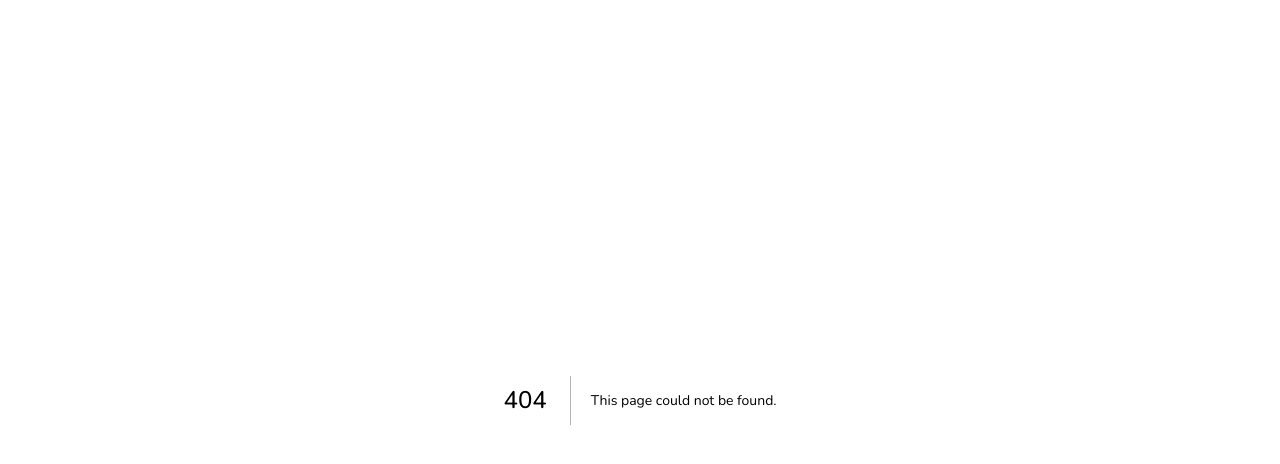
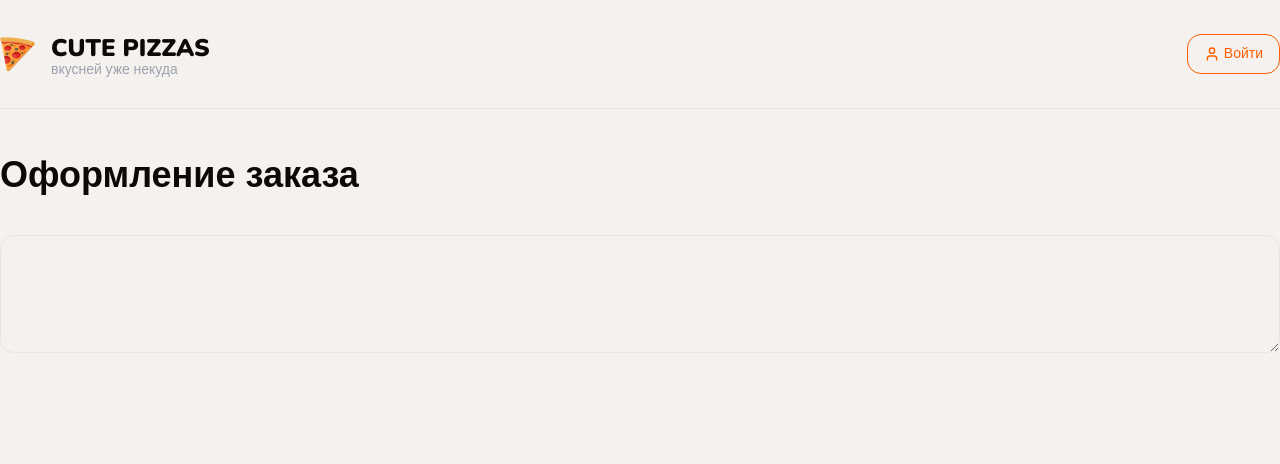
Before and after one commit to alexhetley6107/cute-pizzas, a Next.js app: page /checkout in a window 1280 px wide. Before the commit this address had no page. Shown: the top 464 px of the page. Built offline with nearby package versions, Linux system fonts and the light colour scheme; no server answers.

Commit message:
feat: checkout page

```diff
--- /dev/null
+++ b/app/(checkout)/checkout/page.tsx
@@ -0,0 +1,14 @@
+'use client';
+
+import { Container, Title } from '@/shared/components/shared';
+import { Textarea } from '@/shared/components/ui';
+
+export default function CheckoutPage() {
+  return (
+    <Container className="mt-10">
+      <Title text="Оформление заказа" className="font-extrabold mb-8 text-[36px]" />
+
+      <Textarea rows={5} />
+    </Container>
+  );
+}
--- /dev/null
+++ b/app/(checkout)/layout.tsx
@@ -0,0 +1,21 @@
+import { Container, Header } from '@/shared/components/shared';
+import { Metadata } from 'next';
+import { Suspense } from 'react';
+
+export const metadata: Metadata = {
+  title: 'Cute Pizzas | Корзина',
+  description: 'Generated by create next app',
+};
+
+export default function CheckoutLayout({ children }: { children: React.ReactNode }) {
+  return (
+    <main className="min-h-screen bg-[#F4F1EE]">
+      <Container>
+        <Suspense>
+          <Header hasSearch={false} hasCart={false} className="border-b-gray-200" />
+        </Suspense>
+        {children}
+      </Container>
+    </main>
+  );
+}
--- /dev/null
+++ b/shared/components/shared/checkout-item-details.tsx
@@ -0,0 +1,21 @@
+import { cn } from '@/shared/lib/utils';
+import React from 'react';
+
+interface Props {
+  title?: React.ReactNode;
+  value?: React.ReactNode;
+  className?: string;
+}
+
+export const CheckoutItemDetails: React.FC<Props> = ({ title, value, className }) => {
+  return (
+    <div className={cn('flex my-4', className)}>
+      <span className="flex flex-1 text-lg text-neutral-500">
+        {title}
+        <div className="flex-1 border-b border-dashed border-b-neutral-200 relative -top-1 mx-2" />
+      </span>
+
+      <span className="font-bold text-lg">{value}</span>
+    </div>
+  );
+};
--- /dev/null
+++ b/shared/components/shared/checkout-item.tsx
@@ -0,0 +1,51 @@
+'use client';
+
+import React from 'react';
+import { cn } from '@/shared/lib/utils';
+import { X } from 'lucide-react';
+import { CartItemProps } from './cart-item-details/cart-item-details.types';
+import * as CartItemDetails from './cart-item-details';
+
+interface Props extends CartItemProps {
+  onClickCountButton?: (type: 'plus' | 'minus') => void;
+  onClickRemove?: () => void;
+  className?: string;
+}
+
+export const CheckoutItem: React.FC<Props> = ({
+  name,
+  price,
+  imageUrl,
+  quantity,
+  details,
+  className,
+  disabled,
+  onClickCountButton,
+  onClickRemove,
+}) => {
+  return (
+    <div
+      className={cn(
+        'flex items-center justify-between',
+        {
+          'opacity-50 pointer-events-none': disabled,
+        },
+        className
+      )}
+    >
+      <div className="flex items-center gap-5 flex-1">
+        <CartItemDetails.Image src={imageUrl} />
+        <CartItemDetails.Info name={name} details={details} />
+      </div>
+
+      <CartItemDetails.Price value={price} />
+
+      <div className="flex items-center gap-5 ml-20">
+        <CartItemDetails.CountButton onClick={onClickCountButton} value={quantity} />
+        <button type="button" onClick={onClickRemove}>
+          <X className="text-gray-400 cursor-pointer hover:text-gray-600" size={20} />
+        </button>
+      </div>
+    </div>
+  );
+};
--- a/shared/components/shared/header.tsx
+++ b/shared/components/shared/header.tsx
@@ -10,10 +10,12 @@
 import { CartButton } from './cart-button';
 
 interface Props {
+  hasSearch?: boolean;
+  hasCart?: boolean;
   className?: string;
 }
 
-export const Header: React.FC<Props> = ({ className }) => {
+export const Header: React.FC<Props> = ({ hasSearch = true, hasCart = true, className }) => {
   return (
     <header className={cn('border-b border-gray-100', className)}>
       <Container className="flex items-center justify-between py-8">
@@ -27,9 +29,11 @@
           </div>
         </Link>
 
-        <div className="mx-10 flex-1">
-          <SearchInput />
-        </div>
+        {hasSearch && (
+          <div className="mx-10 flex-1">
+            <SearchInput />
+          </div>
+        )}
 
         <div className="flex items-center gap-3">
           <Button variant="outline" className="gap-1">
@@ -37,7 +41,7 @@
             Войти
           </Button>
 
-          <CartButton />
+          {hasCart && <CartButton />}
         </div>
       </Container>
     </header>
--- a/shared/components/shared/index.ts
+++ b/shared/components/shared/index.ts
@@ -16,4 +16,6 @@
 export { CartButton } from './cart-button';
 export { CartDrawer } from './cart-drawer';
 export { ProductForm } from './product-form';
-export {} from '.';
+export { WhiteBlock } from './white-block';
+export { CheckoutItemDetails } from './checkout-item-details';
+export { CheckoutItem } from './checkout-item';
--- /dev/null
+++ b/shared/components/shared/white-block.tsx
@@ -0,0 +1,31 @@
+import React from 'react';
+import { Title } from './title';
+import { cn } from '@/shared/lib/utils';
+
+interface Props {
+  title?: string;
+  endAdornment?: React.ReactNode;
+  className?: string;
+  contentClassName?: string;
+}
+
+export const WhiteBlock: React.FC<React.PropsWithChildren<Props>> = ({
+  title,
+  endAdornment,
+  className,
+  contentClassName,
+  children,
+}) => {
+  return (
+    <div className={cn('bg-white rounded-3xl', className)}>
+      {title && (
+        <div className="flex items-center justify-between p-5 px-7 border-b border-gray-100">
+          <Title text={title} size="sm" className="font-bold" />
+          {endAdornment}
+        </div>
+      )}
+
+      <div className={cn('px-5 py-4', contentClassName)}>{children}</div>
+    </div>
+  );
+};
--- a/shared/components/ui/index.ts
+++ b/shared/components/ui/index.ts
@@ -8,3 +8,4 @@
 export { Slider } from './slider';
 export { RangeSlider } from './range-slider';
 export { Skeleton } from './skeleton';
+export { Textarea } from './textarea';
--- /dev/null
+++ b/shared/components/ui/textarea.tsx
@@ -0,0 +1,23 @@
+import * as React from 'react';
+
+import { cn } from '@/shared/lib/utils';
+
+export interface TextareaProps extends React.TextareaHTMLAttributes<HTMLTextAreaElement> {}
+
+const Textarea = React.forwardRef<HTMLTextAreaElement, TextareaProps>(
+  ({ className, ...props }, ref) => {
+    return (
+      <textarea
+        className={cn(
+          'flex min-h-[80px] w-full rounded-md border border-input bg-background px-3 py-2 text-sm ring-offset-background placeholder:text-muted-foreground focus-visible:outline-none focus-visible:ring-2 focus-visible:ring-ring focus-visible:ring-offset-2 disabled:cursor-not-allowed disabled:opacity-50',
+          className
+        )}
+        ref={ref}
+        {...props}
+      />
+    );
+  }
+);
+Textarea.displayName = 'Textarea';
+
+export { Textarea };
```
